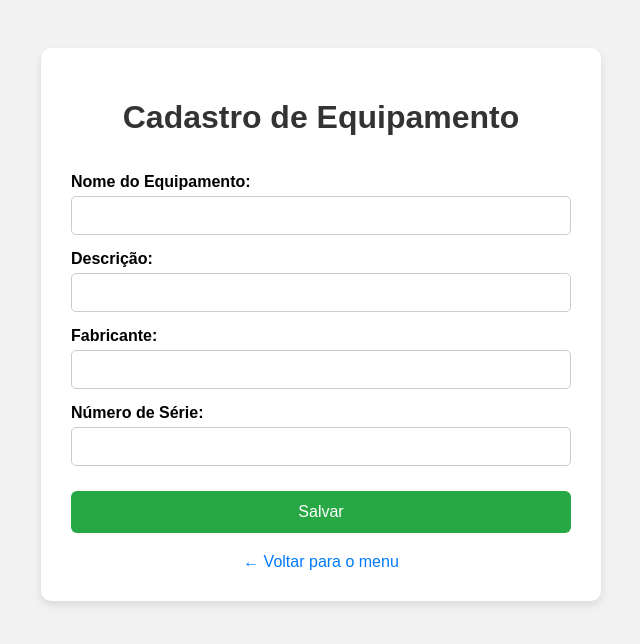
After one commit to Caciodev/projeto_epi, a Django app: page /cadastro_equipamento/ in a window 1280 px wide. The commit adds this page. Shown: the top 644 px of the page, without its empty margins (319-959 px from the left). Run offline with Django 5.2, Linux system fonts and the light colour scheme.

Commit message:
atualizando a pagina home com equipamento

```diff
--- /dev/null
+++ b/projeto_epi/seguranca_trabalho/templates/cadastro/cadastro_equipamento.html
@@ -0,0 +1,101 @@
+{% load static %}
+<!DOCTYPE html>
+<html lang="pt-br">
+<head>
+    <meta charset="UTF-8">
+    <meta name="viewport" content="width=device-width, initial-scale=1.0">
+    <title>Cadastro de Equipamento</title>
+    <style>
+        body {
+            font-family: Arial, sans-serif;
+            background-color: #f2f2f2;
+            padding: 40px;
+        }
+
+        .container {
+            background-color: white;
+            max-width: 500px;
+            margin: 0 auto;
+            padding: 30px;
+            border-radius: 10px;
+            box-shadow: 0 4px 8px rgba(0,0,0,0.1);
+        }
+
+        h1 {
+            text-align: center;
+            color: #333;
+        }
+
+        form {
+            display: flex;
+            flex-direction: column;
+        }
+
+        label {
+            margin-top: 15px;
+            font-weight: bold;
+        }
+
+        input {
+            padding: 10px;
+            font-size: 15px;
+            border: 1px solid #ccc;
+            border-radius: 5px;
+            margin-top: 5px;
+        }
+
+        button {
+            margin-top: 25px;
+            padding: 12px;
+            font-size: 16px;
+            background-color: #28a745;
+            color: white;
+            border: none;
+            border-radius: 6px;
+            cursor: pointer;
+        }
+
+        button:hover {
+            background-color: #218838;
+        }
+
+        .voltar {
+            display: block;
+            text-align: center;
+            margin-top: 20px;
+            color: #007bff;
+            text-decoration: none;
+        }
+
+        .voltar:hover {
+            text-decoration: underline;
+        }
+    </style>
+</head>
+<body>
+
+    <div class="container">
+        <h1>Cadastro de Equipamento</h1>
+
+        <form action="" method="POST">
+            {% csrf_token %}
+            <label for="nome">Nome do Equipamento:</label>
+            <input type="text" id="nome" name="nome" required>
+
+            <label for="descricao">Descrição:</label>
+            <input type="text" id="descricao" name="descricao">
+
+            <label for="fabricante">Fabricante:</label>
+            <input type="text" id="fabricante" name="fabricante">
+
+            <label for="numero_serie">Número de Série:</label>
+            <input type="text" id="numero_serie" name="numero_serie">
+
+            <button type="submit">Salvar</button>
+        </form>
+
+        <a href="{% url 'home' %}" class="voltar">← Voltar para o menu</a>
+    </div>
+
+</body>
+</html>
--- a/projeto_epi/seguranca_trabalho/urls.py
+++ b/projeto_epi/seguranca_trabalho/urls.py
@@ -6,4 +6,7 @@ urlpatterns = [
     path('cadastro_colaborador/', views.cadastro_colaborador, name='cadastro_colaborador'),  # Rota para o formulário de cadastro
     path('sucesso/', views.cadastro_sucesso, name='cadastro_sucesso'),  # Página de sucesso
     path('colaboradores/', views.lista_colaboradores, name='lista_colaboradores'),  # Lista de colaboradores
+
+    # URLS DE EQUIPAMENTOS
+    path('cadastro_equipamento/', views.cadastro_equipamento, name='cadastro_equipamento'),
 ]
--- a/projeto_epi/seguranca_trabalho/views.py
+++ b/projeto_epi/seguranca_trabalho/views.py
@@ -38,3 +38,8 @@ def cadastro_sucesso(request):
 def lista_colaboradores(request):
     colaboradores = Colaborador.objects.all()  # Busca todos os colaboradores
     return render(request, 'cadastro/lista_colaboradores.html', {'colaboradores': colaboradores})
+
+# -----------------EQUIPAMENTOS-------------------
+
+def cadastro_equipamento(request):
+    return render(request, 'cadastro/cadastro_equipamento.html')
```
Also changed, not shown: projeto_epi/seguranca_trabalho/models.py (+19 -0 lines), projeto_epi/seguranca_trabalho/templates/cadastro/home.html (+4 -4 lines), projeto_epi/db.sqlite3, projeto_epi/seguranca_trabalho/migrations/0002_equipamento.py (added).
